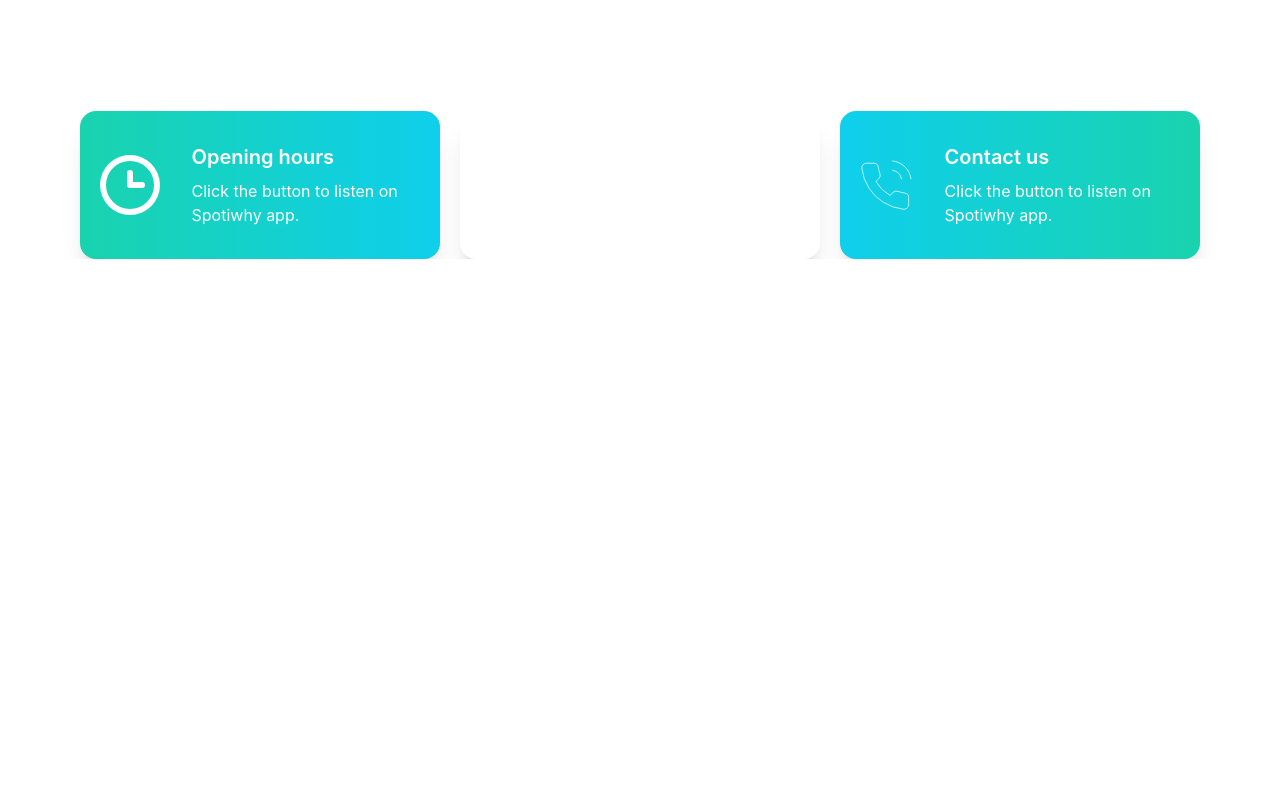
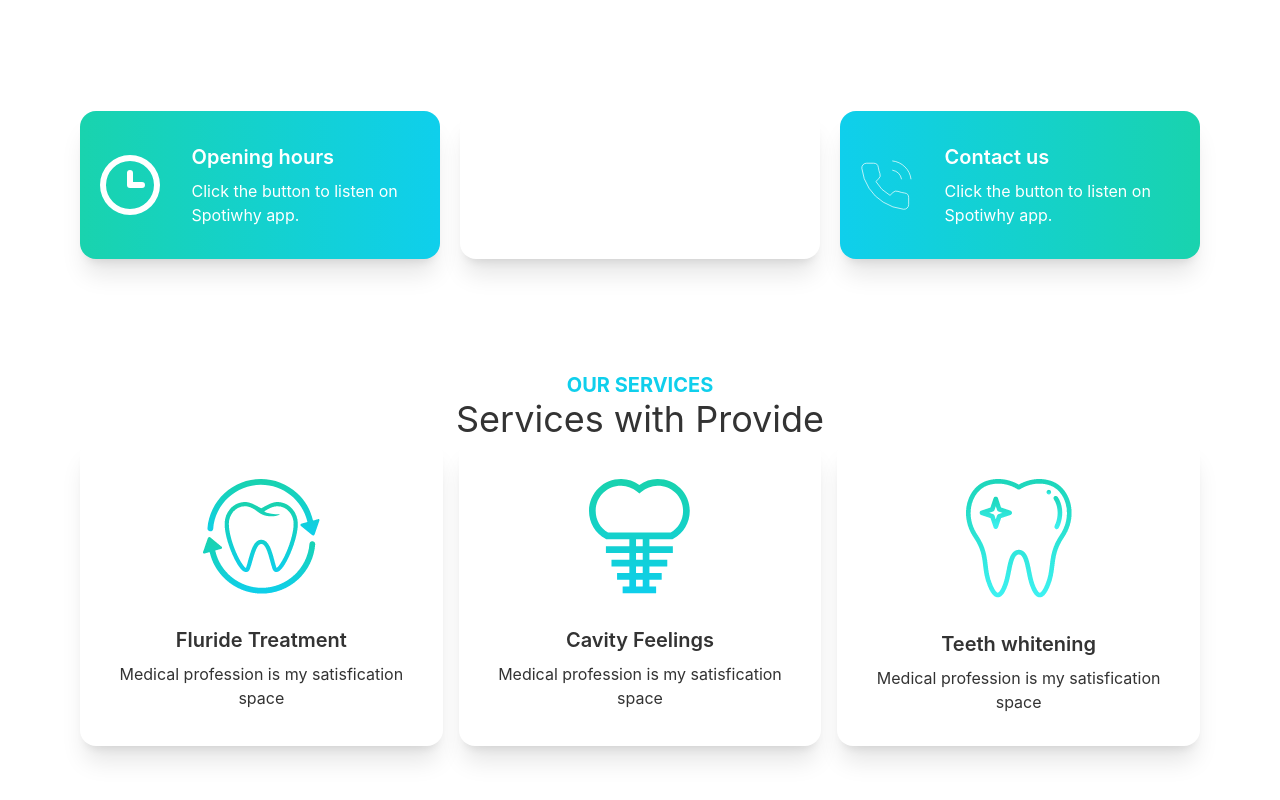
Before and after one commit to mubarakmohin1/Doctors-portal, a React (Create React App) app: page / in a window 1280 px wide. Shown: the part 753-1553 px from the top of the page. Before the commit the page ends 1012 px from the top, so only its background shows below. Built offline with nearby package versions, Linux system fonts and the light colour scheme.

Commit message:
serviec section added

```diff
--- a/src/Pages/Home/Home.js
+++ b/src/Pages/Home/Home.js
@@ -1,6 +1,7 @@
 import React from 'react';
 import Banner from './Banner';
 import Info from './Info';
+import Services from './Services';
 
 
 const Home = () => {
@@ -8,6 +9,7 @@
         <div>
           <Banner></Banner>
           <Info></Info>
+          <Services></Services>
         </div>
     );
 };
--- /dev/null
+++ b/src/Pages/Home/Service.js
@@ -0,0 +1,19 @@
+import React from 'react';
+
+const Service = ({service}) => {
+    const {img,name,Description} = service;
+    return (
+        <div class="card lg:max-w-lg bg-base-100 shadow-xl">
+            <figure class="px-10 pt-10">
+                <img src={img} alt="dental" class="rounded-xl" />
+            </figure>
+            <div class="card-body items-center text-center">
+                <h2 class="card-title">{name}</h2>
+                <p>{Description}</p>
+
+            </div>
+        </div>
+    );
+};
+
+export default Service;
--- /dev/null
+++ b/src/Pages/Home/Services.js
@@ -0,0 +1,43 @@
+import React from 'react';
+import Service from './Service';
+import fluoride from '../../assets/images/fluoride.png'
+import cavity from '../../assets/images/cavity.png'
+import whitening from '../../assets/images/whitening.png'
+
+const Services = () => {
+    const services = [
+        {
+            _id:1,
+        name:"Fluride Treatment",
+        Description:"Medical profession is my satisfication space",
+        img:fluoride
+    },
+        {
+            _id:2,
+        name:"Cavity Feelings",
+        Description:"Medical profession is my satisfication space",
+        img:cavity
+    },
+        {
+            _id:3,
+        name:"Teeth whitening",
+        Description:"Medical profession is my satisfication space",
+        img:whitening
+    }
+    ]
+    return (
+        <div className='my-28'>
+            <div className='text-center'>
+            <h2 className='text-primary  text-xl font-bold uppercase'>Our services</h2>
+            <h1 className='text-4xl'>Services with Provide</h1>
+            </div>
+           <div className='grid sm:grid-cols-1 lg:grid-cols-3 gap-4 px-20'>
+           {
+               services.map(service => <Service key={service._id} service ={service}></Service>)
+           }
+           </div>
+        </div>
+    );
+};
+
+export default Services;
```
